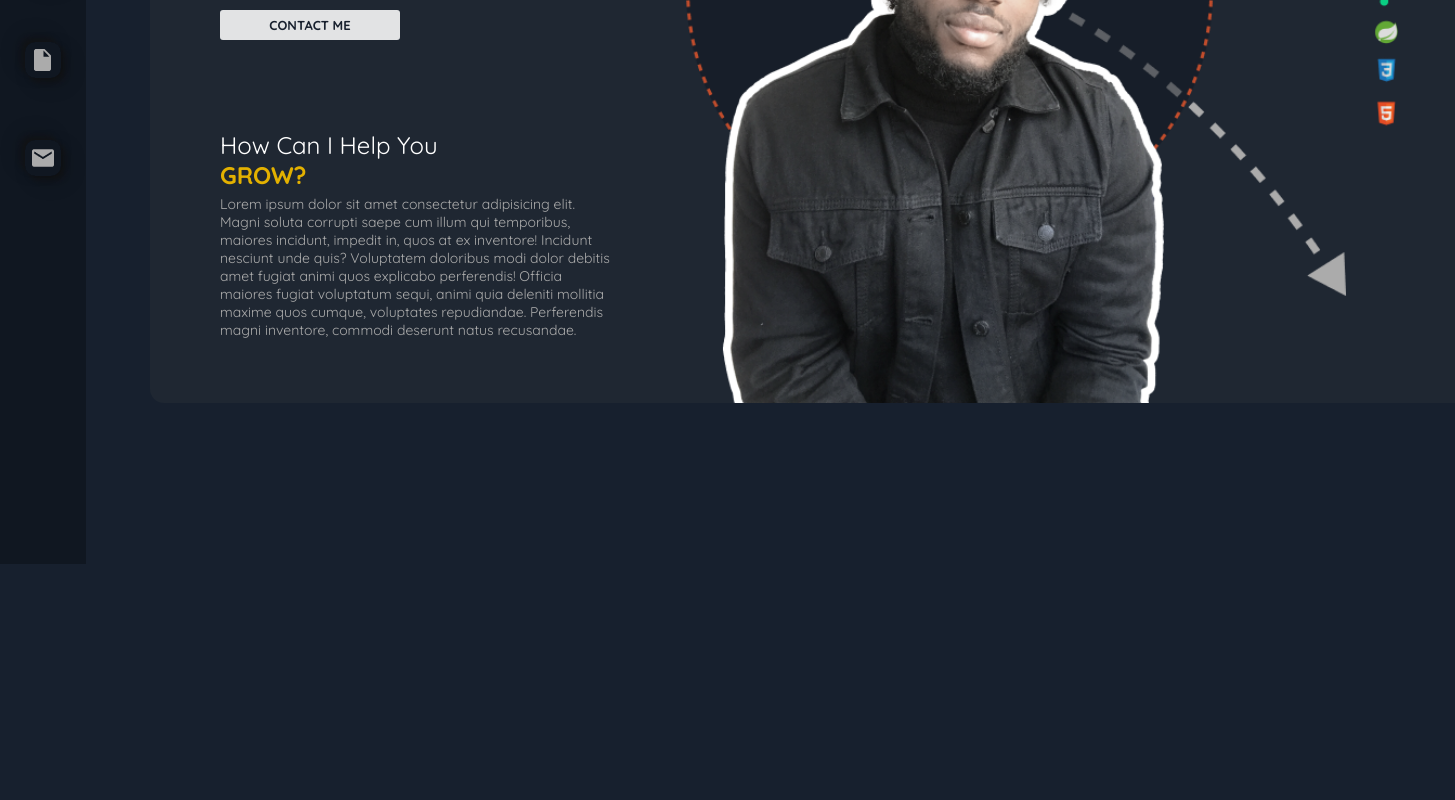
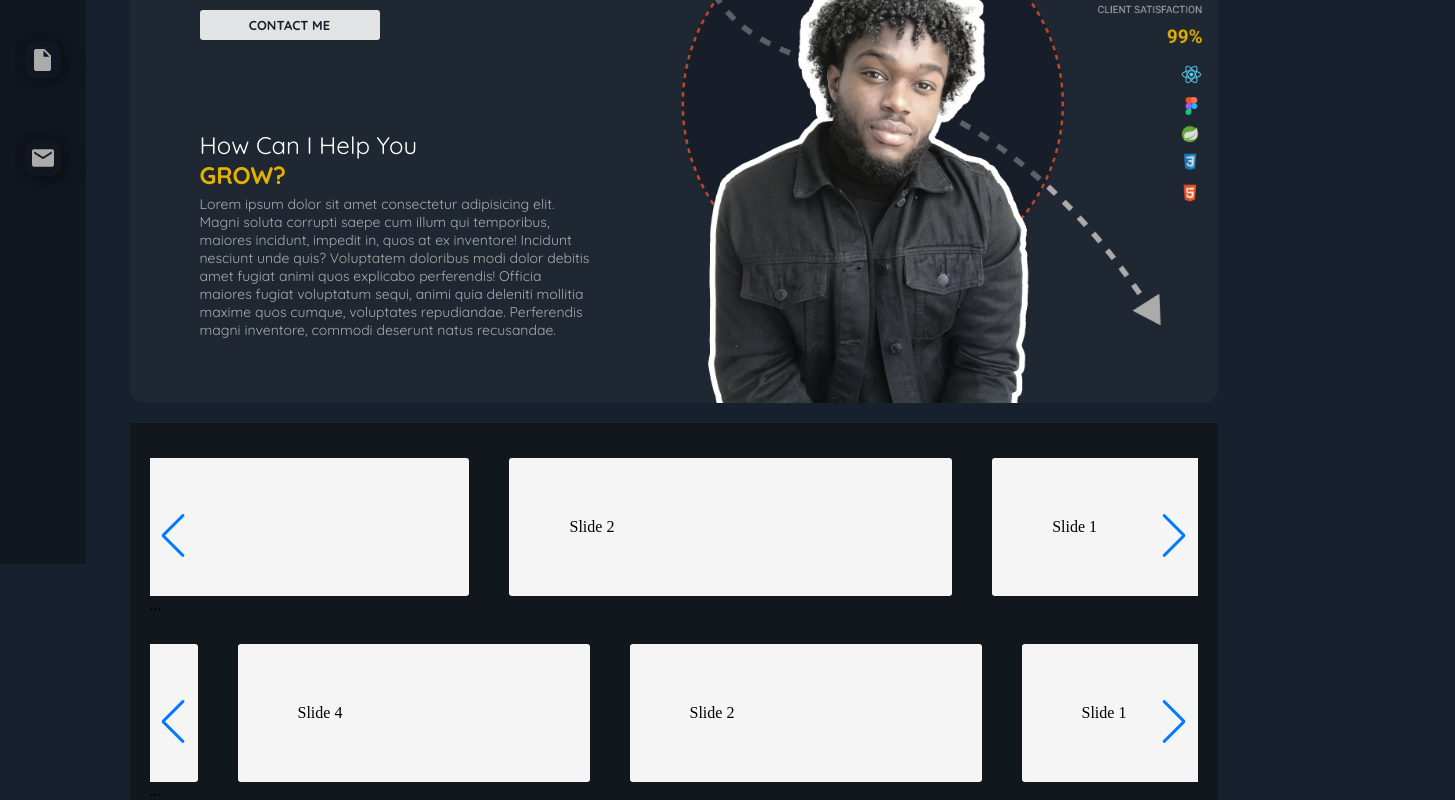
Before and after one commit to Tobi-Adegbuji/tobi-alexzander-portfolio, a React (Create React App) app: page / in a window 1280 px wide. Shown: the part 286-1086 px from the top of the page, 1455 px wide, since content can reach past the window. Before the commit the page ends 850 px from the top, so only its background shows below. Built offline with nearby package versions, Linux system fonts and the light colour scheme; a web font is replaced by a local one.

Commit message:
Added Swiper JS

```diff
--- a/package.json
+++ b/package.json
@@ -9,6 +9,7 @@
     "react": "^17.0.2",
     "react-dom": "^17.0.2",
     "react-scripts": "5.0.0",
+    "swiper": "^8.0.3",
     "web-vitals": "^2.1.4"
   },
   "scripts": {
--- a/src/App.css
+++ b/src/App.css
@@ -1,10 +1,11 @@
-.App{
+.App {
   display: flex;
-
+  width: 85%;
 }
 
-.main-content{
+.main-content {
   padding: 0;
   flex-grow: 1;
-  margin-left: 64px;
+  margin-left: 4%;
+  width: 100%;
 }
--- a/src/App.js
+++ b/src/App.js
@@ -1,14 +1,17 @@
-import './App.css';
-import Banner from './Banner';
-import Navbar from './Navbar';
+import "./App.css";
+import Banner from "./Banner";
+import Navbar from "./Navbar";
+import SliderSection from "./SliderSection";
+
+
 
 function App() {
   return (
     <div className="App">
-      <Navbar/>
-      <div className='main-content'>
-      <Banner/>
-
+      <Navbar />
+      <div className="main-content">
+        <Banner />
+        <SliderSection/>
       </div>
     </div>
   );
--- a/src/Banner.css
+++ b/src/Banner.css
@@ -1,9 +1,9 @@
 .banner {
   background-color: #1f2732;
   flex-grow: 1;
-  width: 100%;
   height: fit-content;
   border-bottom-left-radius: 14px;
+  border-bottom-right-radius: 14px;
   padding-top: 20px;
   display: flex;
 
@@ -109,9 +109,9 @@
   align-self: flex-end;
   /* display: inline-block; */
   object-fit: contain;
-  height: 100%;
-  min-height: 100%;
-  margin-right: 60px;
+ max-width: 100%;
+ max-height: 100%;
+
 }
 
 .banner-stats {
--- a/src/Navbar.css
+++ b/src/Navbar.css
@@ -2,12 +2,13 @@
     display: flex;
     flex-direction: column;
     background-color: #101721;
-    width: fit-content;
+    width: max-conten;
     height: 100vh;
     padding: 25px;
+    /* border-right: 2px dashed #444444;  */
     position: sticky;
-    /* border-right: 2px dashed #444444;  */
-    position: -webkit-sticky;
+    top: 0;
+    left: 0;
 
 }
 
--- /dev/null
+++ b/src/SliderSection.css
@@ -0,0 +1,25 @@
+.slider-section{
+    width:100%;
+    background-color: #12171E;
+    margin-top: 20px;
+    padding-top: 5px;
+    padding-left: 20px;
+    padding-right: 20px;
+    height: min-content;
+    box-sizing: border-box;
+
+}
+
+.swiper{
+    margin-top: 30px;
+    max-width: 100%;
+
+  }
+
+  .project {
+    background-color: whitesmoke;
+    width: 250px;
+    height: 300px;
+    border-radius: 3px;
+    padding: 60px;
+  }
--- /dev/null
+++ b/src/SliderSection.jsx
@@ -0,0 +1,62 @@
+import React from 'react';
+import { Swiper, SwiperSlide } from "swiper/react";
+import { Navigation, Pagination, A11y, Mousewheel} from "swiper";
+
+import './SliderSection.css'
+// Import Swiper styles
+import "swiper/css";
+import "swiper/css/navigation";
+import "swiper/css/pagination";
+import "swiper/css/mousewheel"
+
+function SliderSection() {
+  return (
+      <section className='slider-section'>
+      <Swiper
+          className="swiper"
+          modules={[Navigation, Pagination, A11y, Mousewheel]}
+          loop={true}
+          navigation={{
+            navigation: true,
+          }}
+          spaceBetween={40}
+          slidesPerView={3}
+          mousewheel={{
+              mousewheel: true
+          }}
+        >
+          <SwiperSlide className="project">Slide 2</SwiperSlide>
+          <SwiperSlide className="project">Slide 1</SwiperSlide>
+          <SwiperSlide className="project">Slide 3</SwiperSlide>
+          <SwiperSlide className="project">Slide 4</SwiperSlide>
+          <SwiperSlide className="project">Slide 4</SwiperSlide>
+          <SwiperSlide className="project">Slide 4</SwiperSlide>
+          <SwiperSlide className="project">Slide 4</SwiperSlide>
+          <SwiperSlide className="project">Slide 4</SwiperSlide>
+          ...
+        </Swiper>
+        <Swiper
+          className="swiper"
+          modules={[Navigation, Pagination, A11y]}
+          loop={true}
+          navigation={{
+            navigation: true,
+          }}
+          spaceBetween={40}
+          slidesPerView={4}
+        >
+          <SwiperSlide className="project">Slide 2</SwiperSlide>
+          <SwiperSlide className="project">Slide 1</SwiperSlide>
+          <SwiperSlide className="project">Slide 3</SwiperSlide>
+          <SwiperSlide className="project">Slide 4</SwiperSlide>
+          <SwiperSlide className="project">Slide 4</SwiperSlide>
+          <SwiperSlide className="project">Slide 4</SwiperSlide>
+          <SwiperSlide className="project">Slide 4</SwiperSlide>
+          <SwiperSlide className="project">Slide 4</SwiperSlide>
+          ...
+        </Swiper>
+      </section>
+      );
+}
+
+export default SliderSection;
```
Also changed, not shown: 1 other file (tests, documents, lock files or other folders).
